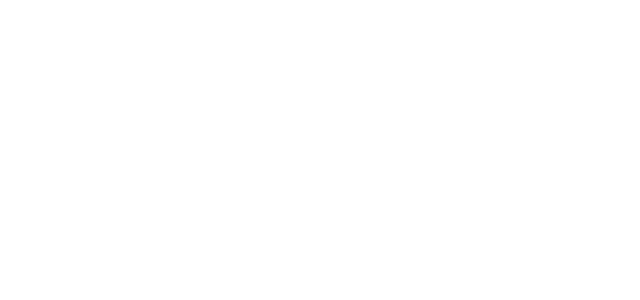
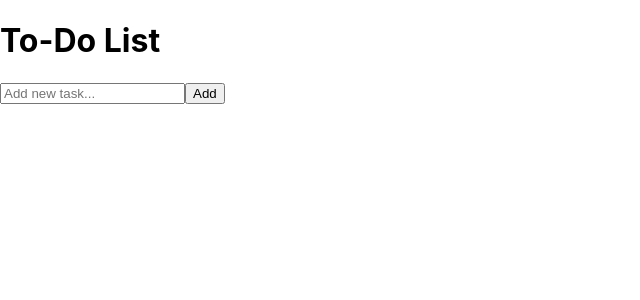
Before and after one commit to KerimGurbaz/mytodo-list, a React (Create React App) app: page / in a window 1280 px wide. Shown: the top 300 px of the page, without its empty margins (0-640 px from the left). Built offline with nearby package versions, Linux system fonts and the light colour scheme.

Commit message:
inputComponent v-1

```diff
--- a/src/App.js
+++ b/src/App.js
@@ -1,9 +1,11 @@
 import React from 'react'
+import ParentComponent from './components/ParentComponent'
 
 const App = () => {
   return (
-    <div>
-
+    <div className='App'>
+      <h1>To-Do List</h1>
+      <ParentComponent/>
     </div>
   )
 }
--- a/src/components/InputComponent.jsx
+++ b/src/components/InputComponent.jsx
@@ -1,7 +1,26 @@
-import React from "react";
+import React, { useState } from "react";
 
-const InputComponent = () => {
-  return <div></div>;
+const InputComponent = ({ addTask }) => {
+  const [inputValue, setInputValue] = useState("");
+
+  const handleSubmit = (e) => {
+    e.preventDefault();
+    if (inputValue) {
+      addTask(inputValue);
+      setInputValue("");
+    }
+  };
+
+  return (
+    <form onSubmit={handleSubmit}>
+      <input
+        value={inputValue}
+        onChange={(e) => setInputValue(e.target.value)}
+        placeholder="Add new task..."
+      />
+      <button type="submit">Add</button>
+    </form>
+  );
 };
 
 export default InputComponent;
--- a/src/components/ParentComponent.jsx
+++ b/src/components/ParentComponent.jsx
@@ -9,7 +9,7 @@
     setTasks([...tasks, { text: task, isEditing: false }]);
   };
 
-  const deleteTask = () => {
+  const deleteTask = (index) => {
     const newTask = [...tasks];
     newTask.splice(index, 1);
     setTasks(newTask);
```
